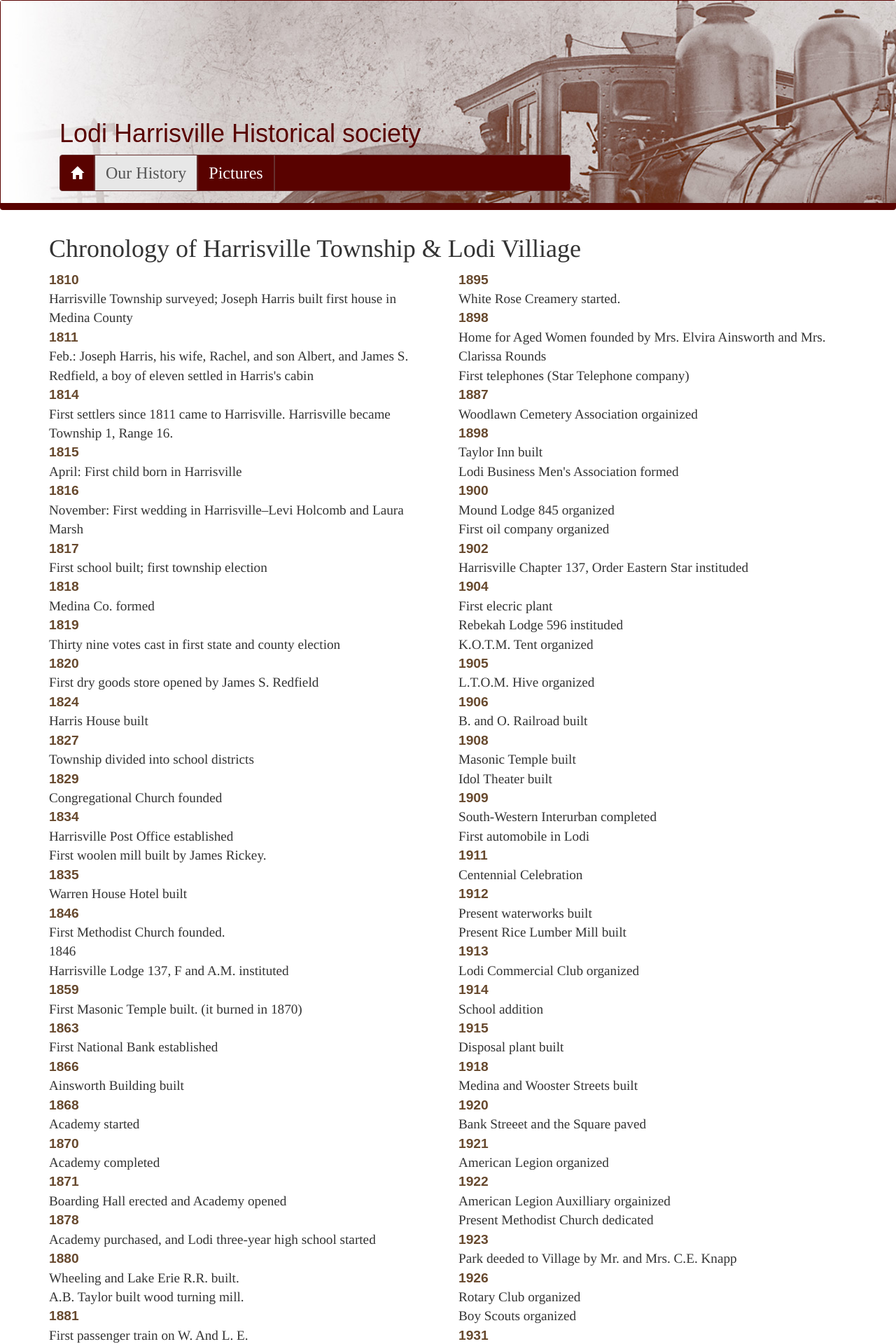
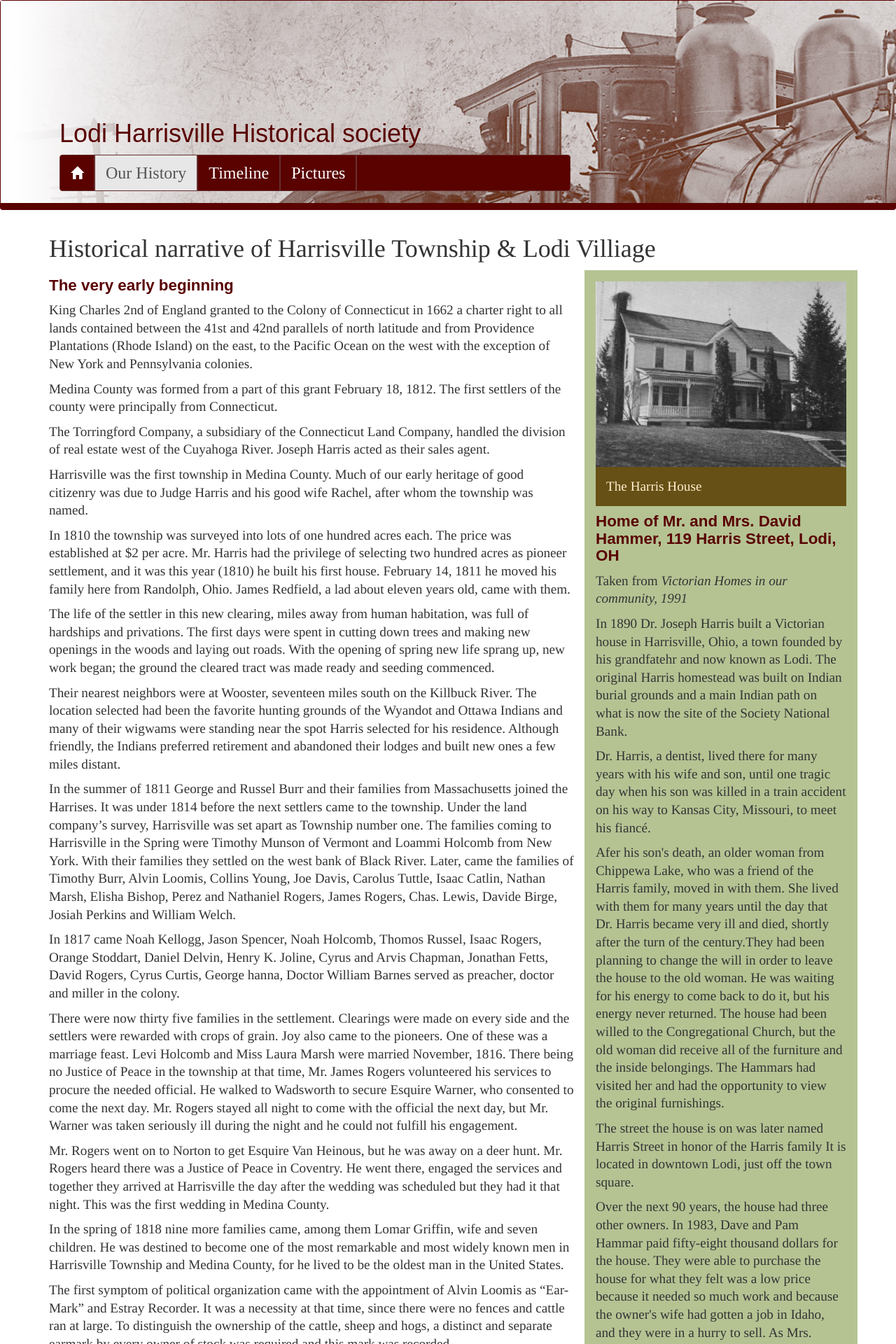
Before and after one commit to bradrice/lodiharisvillehistorical, a Django app: page /web/history in a window 1280 px wide. Shown: the top 1920 px of the page at 70% size. Run offline with Django 3.2, Linux system fonts and the light colour scheme; some libraries are stand-ins or nearby versions; some web fonts are replaced.

Commit message:
first commit

```diff
--- a/historicalsociety/templates/base.html
+++ b/historicalsociety/templates/base.html
@@ -33,8 +33,9 @@
                 <!-- Collect the nav links, forms, and other content for toggling -->
                 <div class="collapse navbar-collapse" id="bs-example-navbar-collapse-1">
                   <ul class="nav navbar-nav">
-                    <li {% if 'history' in request.build_absolute_uri %}class="active"{% endif %}><a href="/web/history">Our History <span class="sr-only">(current)</span></a></li>
-                    <li><a href="/web/pictures">Pictures</a></li>
+                    <li {% if 'history' in request.build_absolute_uri %}class="active"{% endif %}><a href="/web/history">Our History <span class="sr-only">History</span></a></li>
+                      <li {% if 'timeline' in request.build_absolute_uri %}class="active"{% endif %}><a href="/web/timeline">Timeline <span class="sr-only">Timeline</span></a></li>
+                    <li {% if 'pictures' in request.build_absolute_uri %}class="active"{% endif %}><a href="/web/pictures">Pictures</a></li>
 
                   </ul>
     {#              <form class="navbar-form navbar-left" role="search">#}
--- a/historicalsociety/templates/business.html
+++ b/historicalsociety/templates/business.html
@@ -12,7 +12,7 @@ Lodi Harrisville Historical society history
     <div class="row">
         <div class="col-sm-12">
             <h1>Businesses</h1>
-        <h2>Some no longer there or replaced</h2>
+        <h2>Some are no longer there and have been replaced.</h2>
             <p>Click for a larger view.</p>
         </div>
     </div>
--- a/historicalsociety/templates/history.html
+++ b/historicalsociety/templates/history.html
@@ -10,95 +10,52 @@ Lodi Harrisville Historical society history
     <section>
     <div class="container">
     <div class="row">
-        <h1 class="col-sm-12">Chronology of Harrisville Township & Lodi Villiage</h1>
-<div class="col-sm-6">
-    <dl>
-        <dt>1810</dt><dd>Harrisville Township surveyed; Joseph Harris built first house in Medina County</dd>
-        <dt>1811</dt><dd>Feb.: Joseph Harris, his wife, Rachel, and son Albert, and James S. Redfield, a boy of eleven settled in Harris's cabin</dd>
-        <dt>1814</dt><dd>First settlers since 1811 came to Harrisville. Harrisville became Township 1, Range 16.</dd>
-        <dt>1815</dt><dd>April: First child born in Harrisville</dd>
-        <dt>1816</dt><dd>November: First wedding in Harrisville–Levi Holcomb and Laura Marsh</dd>
-        <dt>1817</dt><dd>First school built; first township election</dd>
-        <dt>1818</dt><dd>Medina Co. formed</dd>
-        <dt>1819</dt><dd>Thirty nine votes cast in first state and county election</dd>
-        <dt>1820</dt><dd>First dry goods store opened by James S. Redfield</dd>
-        <dt>1824</dt><dd>Harris House built</dd>
-        <dt>1827</dt><dd>Township divided into school districts</dd>
-        <dt>1829</dt><dd>Congregational Church founded</dd>
-        <dt>1834</dt><dd>Harrisville Post Office established<br />
-            First woolen mill built by James Rickey.</dd>
-        <dt>1835</dt><dd>Warren House Hotel built</dd>
-        <dt>1846</dt><dd>First Methodist Church founded.<br />
-            1846<dd>Harrisville Lodge 137, F and A.M. instituted</dd>
-        <dt>1859</dt><dd>First Masonic Temple built. (it burned in 1870)</dd>
-        <dt>1863</dt><dd>First National Bank established</dd>
-        <dt>1866</dt><dd>Ainsworth Building built</dd>
-        <dt>1868</dt><dd>Academy started</dd>
-        <dt>1870</dt><dd>Academy completed</dd>
-        <dt>1871</dt><dd>Boarding Hall erected and Academy opened</dd>
-        <dt>1878</dt><dd>Academy purchased, and Lodi three-year high school started</dd>
-        <dt>1880</dt><dd>Wheeling and Lake Erie R.R. built.<br />
-            A.B. Taylor built wood turning mill.</dd>
-        <dt>1881</dt><dd>First passenger train on W. And L. E.</dd>
-        <dt>1883</dt><dd>First graduating class, Lodi High School, five members.</dd>
-        <dt>1884</dt><dd>Opera House built. (now City Hardware building)</dd>
-        <dt>1886</dt><dd>Lodi Review founded by H.E. Basset<br/>
-            Central Park deeded to village by the Harris family</dd>
-        <dt>1887</dt><dd>Garden Isle Farms started</dd>
-        <dt>1888</dt><dd>Rice Lumber Mill established by Joseph and Clement Rice</dd>
-        <dt>1889</dt><dd>First gas well on present hospital grounds</dd>
-        <dt>1890</dt><dd>Fire Dept. organized</dd>
-        <dt>1891</dt><dd>B. and O. railroad built</dd>
-        <dt>1892</dt><dd>Lodi incorporated<br/>
-            Rowland Drug Store started by Albert and Charles Rowland</dd>
-        </dl>
-    </div>
-        <div class="col-sm-6">
-            <dl>
-                <dt>1895</dt><dd>White Rose Creamery started.</dd>
-                <dt>1898</dt><dd>Home for Aged Women founded by Mrs. Elvira Ainsworth and Mrs. Clarissa Rounds<br/>
-                First telephones (Star Telephone company)</dd>
-                <dt>1887</dt><dd>Woodlawn Cemetery Association orgainized</dd>
-                <dt>1898</dt><dd>Taylor Inn built<br/>
-                Lodi Business Men's Association formed</dd>
-                <dt>1900</dt><dd>Mound Lodge 845 organized<br />
-                First oil company organized</dd>
-                <dt>1902</dt><dd>Harrisville Chapter 137, Order Eastern Star instituded</dd>
-                <dt>1904</dt><dd>First elecric plant<br/>
-                Rebekah Lodge 596 instituded<br/>
-                K.O.T.M. Tent organized</dd>
-                <dt>1905</dt><dd>L.T.O.M. Hive organized</dd>
-                <dt>1906</dt><dd>B. and O. Railroad built</dd>
-                <dt>1908</dt><dd>Masonic Temple built<br/>
-                Idol Theater built</dd>
-                <dt>1909</dt><dd>South-Western Interurban completed<br/>
-                First automobile in Lodi</dd>
-                <dt>1911</dt><dd>Centennial Celebration<dd>
-                <dt>1912</dt><dd>Present waterworks built<br/>
-                Present Rice Lumber Mill built</dd>
-                <dt>1913</dt><dd>Lodi Commercial Club organized</dd>
-                <dt>1914</dt><dd>School addition</dd>
-                <dt>1915</dt><dd>Disposal plant built</dd>
-                <dt>1918</dt><dd>Medina and Wooster Streets built</dd>
-                <dt>1920</dt><dd>Bank Streeet and the Square paved</dd>
-                <dt>1921</dt><dd>American Legion organized</dd>
-                <dt>1922</dt><dd>American Legion Auxilliary orgainized<br/>
-                Present Methodist Church dedicated</dd>
-                <dt>1923</dt><dd>Park deeded to Village by Mr. and Mrs. C.E. Knapp</dd>
-                <dt>1926</dt><dd>Rotary Club organized<br/>
-                Boy Scouts organized</dd>
-                <dt>1931</dt><dd>South-Western Interurban discontinued</dd>
-                <dt>1932</dt><dd>Lodi State Bank robbed<br/>
-                Harrisville Grange organized</dd>
-                <dt>1944</dt><dd>Boots and Saddle Club organized</dd>
-                <dt>1949</dt><dd>Lodi Commercial Club became Lodi Chamber of Commerce</dd>
-                <dt>1950</dt><dd>Business and Professional Women's Club organized</dd>
-                <dt>1951</dt><dd>Mastodon skeleteon discovered on Dr. Mabry farm</dd>
-                <dt>1956</dt><dd>Mail delivery established</dd>
-                <dt>1957</dt><dd>Garden club organized</dd>
-                <dt>1960</dt><dd>Cloverleaf Senior High School completed<br/>
-                Lodi Library organized</dd>
-            </dl>
+        <h1 class="col-sm-12">Historical narrative of Harrisville Township & Lodi Villiage</h1>
+<div class="col-sm-8">
+    <h4>The very early beginning</h4>
+    <p>King Charles 2nd of England granted to the Colony of Connecticut in 1662 a charter right to all lands contained between the 41st and 42nd parallels of north latitude and from Providence Plantations (Rhode Island) on the east, to the Pacific Ocean on the west with the exception of New York and Pennsylvania colonies.</p>
+
+<p>Medina County was formed from a part of this grant February 18, 1812. The first settlers of the county were principally from Connecticut.</p>
+
+<p>The Torringford Company, a subsidiary of the Connecticut Land Company, handled the division of real estate west of the Cuyahoga River. Joseph Harris acted as their sales agent.</p>
+
+<p>Harrisville was the first township in Medina County. Much of our early heritage of good citizenry was due to Judge Harris and his good wife Rachel, after whom the township was named.</p>
+
+<p>In 1810 the township was surveyed into lots of one hundred acres each. The price was established at $2 per acre. Mr. Harris had the privilege of selecting two hundred acres as pioneer settlement, and it was this year (1810) he built his first house. February 14, 1811 he moved his family here from Randolph, Ohio. James Redfield, a lad about eleven years old, came with them.</p>
+
+<p>The life of the settler in this new clearing, miles away from human habitation, was full of hardships and privations. The first days were spent in cutting down trees and making new openings in the woods and laying out roads. With the opening of spring new life sprang up, new work began; the ground the cleared tract was made ready and seeding commenced.</p>
+
+<p>Their nearest neighbors were at Wooster, seventeen miles south on the Killbuck River. The location selected had been the favorite hunting grounds of the Wyandot and Ottawa Indians and many of their wigwams were standing near the spot Harris selected for his residence. Although friendly, the Indians preferred retirement and abandoned their lodges and built new ones a few miles distant.</p>
+
+<p>In the summer of 1811 George and Russel Burr and their families from Massachusetts joined the Harrises. It was under 1814 before the next settlers came to the township. Under the land company’s survey, Harrisville was set apart as Township number one. The families coming to Harrisville in the Spring were Timothy Munson of Vermont and Loammi Holcomb from New York. With their families they settled on the west bank of Black River. Later, came the families of Timothy Burr, Alvin Loomis, Collins Young, Joe Davis, Carolus Tuttle, Isaac Catlin, Nathan Marsh, Elisha Bishop, Perez and Nathaniel Rogers, James Rogers, Chas. Lewis, Davide Birge, Josiah Perkins and William Welch.</p>
+
+<p>In 1817 came Noah Kellogg, Jason Spencer, Noah Holcomb, Thomos Russel, Isaac Rogers, Orange Stoddart, Daniel Delvin, Henry K. Joline, Cyrus and Arvis Chapman, Jonathan Fetts, David Rogers, Cyrus Curtis, George hanna, Doctor William Barnes served as preacher, doctor and miller in the colony.</p>
+
+<p>There were now thirty five families in the settlement. Clearings were made on every side and the settlers were rewarded with crops of grain. Joy also came to the pioneers. One of these was a marriage feast. Levi Holcomb and Miss Laura Marsh were married November, 1816. There being no Justice of Peace in the township at that time, Mr. James Rogers volunteered his services to procure the needed official. He walked to Wadsworth to secure Esquire Warner, who consented to come the next day. Mr. Rogers stayed all night to come with the official the next day, but Mr. Warner was taken seriously ill during the night and he could not fulfill his engagement.</p>
+
+<p>Mr. Rogers went on to Norton to get Esquire Van Heinous, but he was away on a deer hunt. Mr. Rogers heard there was a Justice of Peace in Coventry. He went there, engaged the services and together they arrived at Harrisville the day after the wedding was scheduled but they had it that night. This was the first wedding in Medina County.</p>
+
+<p>In the spring of 1818 nine more families came, among them Lomar Griffin, wife and seven children. He was destined to become one of the most remarkable and most widely known men in Harrisville Township and Medina County, for he lived to be the oldest man in the United States.</p>
+
+<p>The first symptom of political organization came with the appointment of Alvin Loomis as “Ear-Mark” and Estray Recorder. It was a necessity at that time, since there were no fences and cattle ran at large. To distinguish the ownership of the cattle, sheep and hogs, a distinct and separate earmark by every owner of stock was required and this mark was recorded.</p>
+
+<p>The wolves had caused so much trouble the settlers decided to stage a grand wolf hunt. Seven of the surrounding townships joined forces for the purpose of destroying these troublesome beasts. No wolves were captured, but many deer were, and these fully imbrued the settlers for their exertions.</p>
+
+<p>An active part was played by several of the Harrisville, people in anti-slavery movements in the North during the two decades preceding the War of the Rebellion. Timothy Burr who lived in the large brick building now occupied by Mr G. P. Mong, was in accord with the sentiments of the Abolition Party. The Burr house became a famous station on the underground railroad. The fugitive slaves who had escaped their masters in the south were transported during the night to places of safety in the Northern States. Numbers of colored people came to the Burr House, found shelter, protection and food, often as many as ten to fifteen Negroes being sheltered for days at a time.</p>
+        </div>
+        <div class="col-sm-4 right-sidebar">
+                <img src="{%  static 'images/sesqui_photos/harris_house.jpg' %}" class="img-responsive" alt="Harris House"/>
+                <p class="pcaption">The Harris House</p>
+                <h4>Home of Mr. and Mrs. David Hammer, 119 Harris Street, Lodi, OH</h4>
+            <p>Taken from <em>Victorian Homes in our community, 1991</em></p>
+            <p>In 1890 Dr. Joseph Harris built a Victorian house in Harrisville, Ohio, a town founded by his grandfatehr and now known as Lodi. The original Harris homestead was built on Indian burial grounds and a main Indian path on what is now the site of the Society National Bank.</p>
+            <p>Dr. Harris, a dentist, lived there for many years with his wife and son, until one tragic day when his son was killed in a train accident on his way to Kansas City, Missouri, to meet his fiancé.</p>
+            <p>Afer his son's death, an older woman from Chippewa Lake, who was a friend of the Harris family, moved in with them. She lived with them for many years until the day that Dr. Harris became very ill and died, shortly after the turn of the century.They had been planning to change the will in order to leave the house to the old woman. He was waiting for his energy to come back to do it, but his energy never returned. The house had been willed to the Congregational Church, but the old woman did receive all of the furniture and the inside belongings. The Hammars had visited her and had the opportunity to view the original furnishings.</p>
+            <p>The street the house is on was later named Harris Street in honor of the Harris family It is located in downtown Lodi, just off the town square.</p>
+            <p>Over the next 90 years, the house had three other owners. In 1983, Dave and Pam Hammar paid fifty-eight thousand dollars for the house. They were able to purchase the house for what they felt was a low price because it needed so much work and because the owner's wife had gotten a job in Idaho, and they were in a hurry to sell. As Mrs. Hammar said, "They were divorced shortly thereafter and really hadn't needed to be in such a hurry!" The Hammars had always wanted a Victorian house in a small town. So as Mrs. Hammar said, "We found exactly what we were looking for!"</p>
+            <p>Not long after they moved in, some archaeologists came to teh house and asked if they could do some research. After digging up the basement, they found skeletal remains. "Since the archaeologists were never heard from again," Mrs, Hammar said, "the identity of the skeletons remains a mysterey to this day."</p>
+            <p>The house was constructed in the traditional Victorian architectural style and consists of ten rooms, a living room or parlor, dining room, kitchen, five bedrooms, and two bathrooms, plus a front and back porch.</p>
+            </div>
         </div>
     </div>
         </div>
--- a/historicalsociety/templates/index.html
+++ b/historicalsociety/templates/index.html
@@ -16,11 +16,14 @@ Lodi Harrisville Historical society
                 <h2>A small town and <township></township>, rich in history, set in the heart of Ohio</h2>
                 <p>The county's oldest settlement, Lodi is known for it's railroad bridges, beautiful rhododendron trees, corn festival and Indian statue. Lodi is nestled in Medina County, approximately 50 miles south of Cleveland and 30 miles west of Akron.</p>
                     <h4>Hours</h4>
-                    <p>Open from 12:00 pm to 2:00 pm every 3rd Tuesday of the month</p>
+                    <p>Open from 12:00 pm to 2:00 pm every 4th Sunday of the month from April to October.</p>
+                    <p>Open quarterly meetings: April, July and Oct. and a program is often presented</p>
+                    <p>Closed Trustee meetings are the third Thursdays of each month.</p>
                     <h4>Address</h4>
                     <p>Harrisville Township Hall<br/>
                     302 Railroad Street<br/>
                     Lodi, Ohio, 44254</p>
+                    <p>The train depot is across the street and visits will be available upon request.</p>
 
     <script type="text/javascript"
       src="https://maps.googleapis.com/maps/api/js?v=3.exp&sensor=false">
--- a/static/css/style.css
+++ b/static/css/style.css
@@ -79,6 +79,12 @@ h1.site_title {
 }
 
 /* line 89, ../scss/style.scss */
+div.right-sidebar {
+  background-color: #b5c393;
+  padding: 1em 1em;
+}
+
+/* line 94, ../scss/style.scss */
 div.slider {
   width: auto;
   max-width: 900px;
@@ -87,12 +93,12 @@ div.slider {
   margin-right: auto;
 }
 
-/* line 97, ../scss/style.scss */
+/* line 102, ../scss/style.scss */
 .slick-slide {
   position: relative;
 }
 
-/* line 101, ../scss/style.scss */
+/* line 106, ../scss/style.scss */
 .caption {
   position: absolute;
   bottom: 0px;
@@ -103,59 +109,59 @@ div.slider {
   color: #ffefce;
 }
 
-/* line 112, ../scss/style.scss */
+/* line 117, ../scss/style.scss */
 .slick-prev:before, .slick-next:before {
   color: #590200;
 }
 
-/* line 116, ../scss/style.scss */
+/* line 121, ../scss/style.scss */
 #main-body {
   background-color: #fff;
 }
 
-/* line 120, ../scss/style.scss */
+/* line 125, ../scss/style.scss */
 footer {
   background-color: #b5c393;
   padding: 1em;
 }
 
-/* line 125, ../scss/style.scss */
+/* line 130, ../scss/style.scss */
 div.gallery {
   background-color: #FFE5CE;
 }
 
-/* line 129, ../scss/style.scss */
+/* line 134, ../scss/style.scss */
 .center-blocks {
   margin-left: auto;
   margin-right: auto;
 }
 
-/* line 134, ../scss/style.scss */
+/* line 139, ../scss/style.scss */
 .centered-text {
   text-align: center;
 }
 
-/* line 138, ../scss/style.scss */
+/* line 143, ../scss/style.scss */
 section {
   padding-top: 1em;
   padding-bottom: 1em;
 }
 
-/* line 143, ../scss/style.scss */
+/* line 148, ../scss/style.scss */
 dt {
   font-weight: bold;
   font-family: 'Puritan', sans-serif;
   color: #67492E;
 }
 
-/* line 149, ../scss/style.scss */
+/* line 154, ../scss/style.scss */
 .cutline {
   font-family: 'Puritan', sans-serif;
   margin-top: 1em;
   text-align: center;
 }
 
-/* line 155, ../scss/style.scss */
+/* line 160, ../scss/style.scss */
 .pcaption {
   width: 100%;
   padding: 15px;
@@ -164,13 +170,13 @@ dt {
   color: #ffefce;
 }
 
-/* line 164, ../scss/style.scss */
+/* line 169, ../scss/style.scss */
 .well img {
   display: block;
   margin: auto;
 }
 
-/* line 168, ../scss/style.scss */
+/* line 173, ../scss/style.scss */
 div.pic-rows .row {
   padding: 1em 0;
 }
--- a/static/scss/style.scss
+++ b/static/scss/style.scss
@@ -84,6 +84,11 @@ h1.site_title {
 .navbar-default {
   background-color: $dark-red;
   border: 1px solid $blush;
+}
+
+div.right-sidebar {
+  background-color: $light-olive;
+  padding: 1em 1em;
 }
 
 div.slider {
--- a/web/urls.py
+++ b/web/urls.py
@@ -1,13 +1,15 @@
 from django.conf.urls import *
 import os
-from .views import Index, gallery, History, Pictures, Business, Cemetery, Railroad
+from .views import Index, gallery, History, Pictures
+from django.views.generic import TemplateView
 
 urlpatterns = patterns('',
 url(r'^$', Index.as_view(), name='index'),
 url(r'^gallery', gallery, name='gallery'),
-url(r'^history$', History.as_view(), name='history'),
+url(r'^timeline$', TemplateView.as_view(template_name="timeline.html"), name='timeline'),
+url(r'^history$', TemplateView.as_view(template_name="history.html"), name='timeline'),
 url(r'^pictures$', Pictures.as_view(), name='pictures'),
-url(r'^pictures/business', Business.as_view(), name='business'),
-url(r'^pictures/cemetery', Cemetery.as_view(), name='cemetery'),
-url(r'^pictures/railroad', Railroad.as_view(), name='railroad'),
+url(r'^pictures/business', TemplateView.as_view(template_name='business.html'), name='business'),
+url(r'^pictures/cemetery', TemplateView.as_view(template_name='cemetery.html'), name='cemetery'),
+url(r'^pictures/railroad', TemplateView.as_view(template_name='railroad.html'), name='railroad'),
 )
--- a/web/views.py
+++ b/web/views.py
@@ -32,7 +32,7 @@ def gallery(request):
 
 
 class History(TemplateView):
-    template_name = 'history.html'
+    template_name = 'timeline.html'
 
     def dispatch(self, *args, **kwargs):
         return super(History, self).dispatch(*args, **kwargs)
@@ -43,24 +43,3 @@ class Pictures(TemplateView):
 
     def dispatch(self, *args, **kwargs):
         return super(Pictures, self).dispatch(*args, **kwargs)
-
-
-class Business(TemplateView):
-    template_name = 'business.html'
-
-    def dispatch(self, *args, **kwargs):
-        return super(Business, self).dispatch(*args, **kwargs)
-
-
-class Cemetery(TemplateView):
-    template_name = 'cemetery.html'
-
-    def dispatch(self, *args, **kwargs):
-        return super(Cemetery, self).dispatch(*args, **kwargs)
-
-
-class Railroad(TemplateView):
-    template_name = 'railroad.html'
-
-    def dispatch(self, *args, **kwargs):
-        return super(Railroad, self).dispatch(*args, **kwargs)
```
Also changed, not shown: historicalsociety/templates/timeline.html (added, +115 -0 lines), static/images/railroad/lodihistory-033_sm.jpg, static/images/railroad/lodihistory-035_sm.jpg, static/images/sesqui_photos/harris_house.jpg (added), static/images/sesqui_photos/packard_residence.jpg (added).
